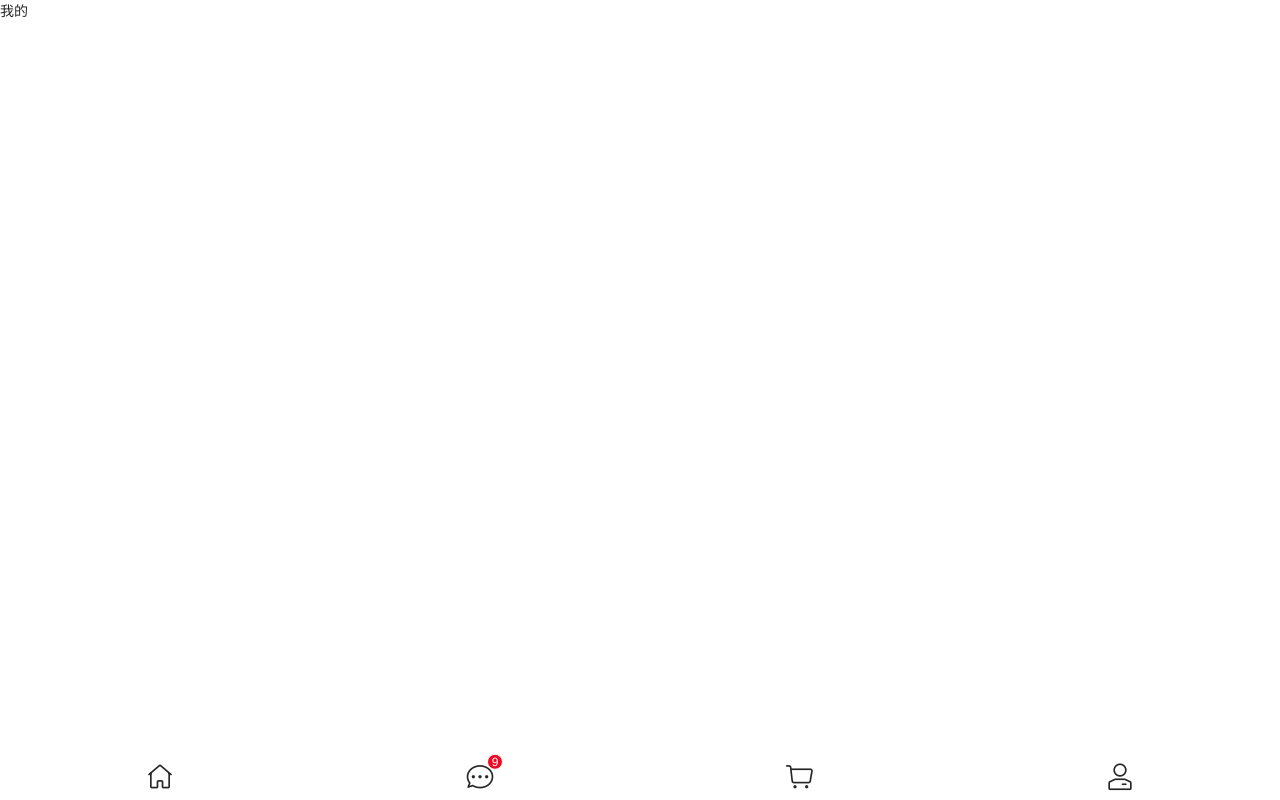
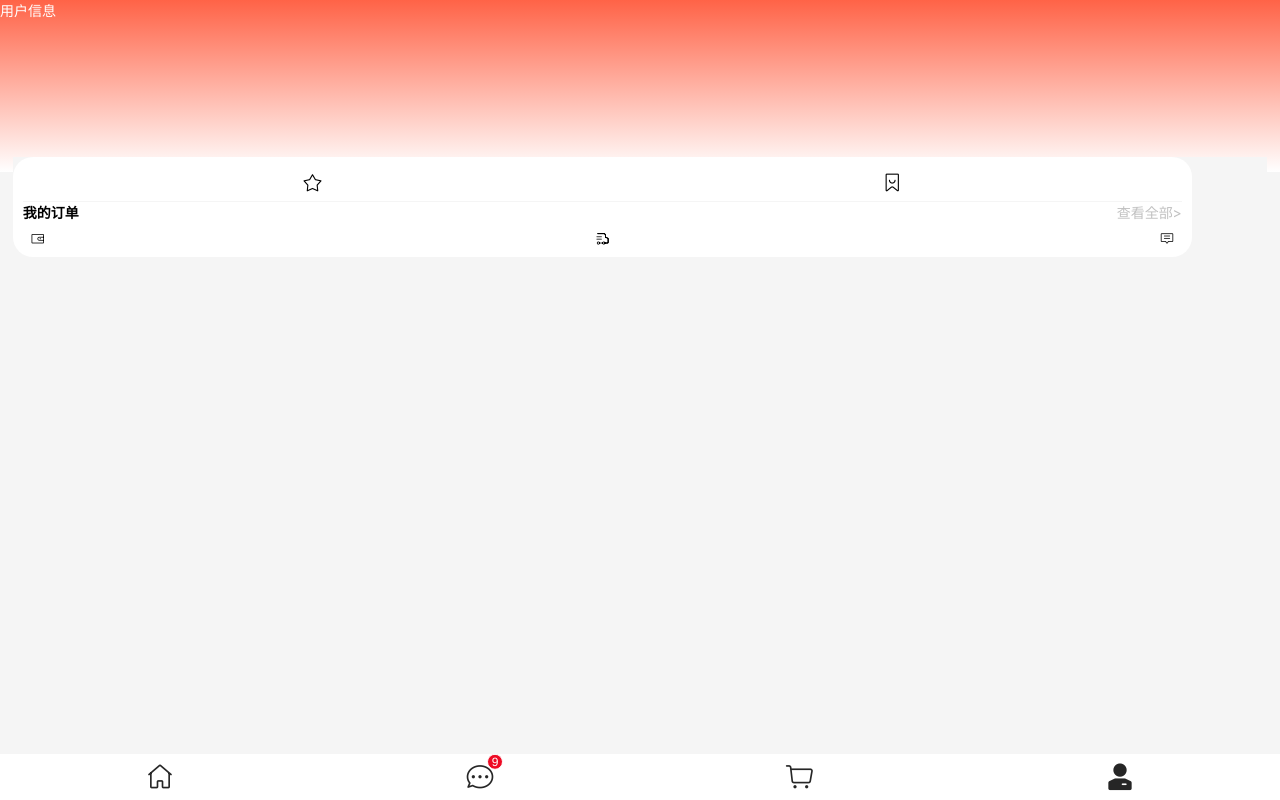
Before and after one commit to wxr-source/wxr-daydayup, a Vue app: page /#/my in a window 1280 px wide. Built offline with nearby package versions, Linux system fonts and the light colour scheme.

Commit message:
cart &my修改

```diff
--- a/src/components/footnav.vue
+++ b/src/components/footnav.vue
@@ -1,29 +1,48 @@
 <template>
   <div id="footnav">
-    <van-icon name="wap-home-o" size="30" @click="goToMy('/')"/>
-    <van-icon name="chat-o" badge="9" size="30" @click="goToMy('/message')"/>
-    <van-icon name="cart-o" size="30" @click="goToMy('/cart')"/>
-    <van-icon name="manager-o" size="30" @click="goToMy('/my')"/>
+    <van-icon
+      :name="this.$route.path == '/' ? 'wap-home' : 'wap-home-o'"
+      size="30"
+      @click="goToMy('/')"
+    />
+    <van-icon
+      :name="this.$route.path == '/message' ? 'chat' : 'chat-o'"
+      badge="9"
+      size="30"
+      @click="goToMy('/message')"
+    />
+
+    <van-icon
+      :name="this.$route.path == '/cart' ? 'cart' : 'cart-o'"
+      size="30"
+      @click="goToMy('/cart')"
+    />
+    <van-icon
+      :name="this.$route.path == '/my' ? 'manager' : 'manager-o'"
+      size="30"
+      @click="goToMy('/my')"
+    />
   </div>
 </template>
 
 <script>
 export default {
- methods:{
-     goToMy(arrive){
-         this.$router.push(arrive)}
- }
-}
+  methods: {
+    goToMy(arrive) {
+      this.$router.push(arrive);
+    },
+  },
+};
 </script>
 
 <style>
-#footnav{
-    width:100%;
-    padding-top:8px;
-    padding-bottom: 8px;;
-    background-color: white;
-    display: flex;
-    justify-content: space-around;
-    align-items: center;
+#footnav {
+  width: 100%;
+  padding-top: 8px;
+  padding-bottom: 8px;
+  background-color: white;
+  display: flex;
+  justify-content: space-around;
+  align-items: center;
 }
 </style>
--- a/src/vant.js
+++ b/src/vant.js
@@ -1,5 +1,5 @@
 import Vue from 'vue';
-import { Grid, GridItem ,Search ,DropdownMenu, DropdownItem,PullRefresh ,Toast,Empty,Icon,Checkbox,Button,Tag} from 'vant';
+import { Grid, GridItem ,Search ,DropdownMenu, DropdownItem,PullRefresh ,Toast,Empty,Icon,Checkbox,Button,Tag } from 'vant';
 
 Vue.use(Grid);
 Vue.use(GridItem);
--- a/src/views/cart.vue
+++ b/src/views/cart.vue
@@ -7,8 +7,6 @@
       <span style="margin-left: 64%;border：1px soild white"  v-if="manager" @click="managers">管理</span>
       <div id="main">
         <div class="everyshop" v-for="(item, index) in newList" :key="index">
-          <!-- <input type="checkbox" v-model="item.checked" @click="check"> -->
-
           <van-checkbox  v-model="item.checked" style="margin-left:14px"  :name="index">{{
             item.text
           }}</van-checkbox>
--- a/src/views/my.vue
+++ b/src/views/my.vue
@@ -1,13 +1,75 @@
  <template>
-  <div id="my"> 我的</div>
+  <div id="my">
+    <div id="nav">
+      <div>用户信息</div>
+      <div id="main">
+        <div class="everyshop">
+          <div class="collect">
+            <van-icon name="star-o" />
+            <van-icon name="bookmark-o" />
+          </div>
+          <span style="font-weight: 700">我的订单</span>
+          <span style="font-size: 14px; color: Silver;float:right">查看全部></span>
+          <div class="checkAll">
+            <van-icon name="pending-payment" />
+            <van-icon name="logistics" />
+            <van-icon name="comment-o" />
+          </div>
+        </div>
+      </div>
+    </div>
+  </div>
 </template>
 
 <script>
 export default {
-
-}
+  data() {
+    return {};
+  },
+  mounted() {},
+  methods: {},
+};
 </script>
 
-<style>
-
+<style lang="less" scoped>
+#my {
+  width: 100%;
+  height: 98%;
+  background-color: WhiteSmoke;
+  position: relative;
+  #nav {
+    width: 100%;
+    height: 22%;
+    background-image: linear-gradient(Tomato, white);
+    color: white;
+  }
+  #main {
+    position: absolute;
+    width: 98%;
+    left: 1%;
+    top: 20%;
+    background-color: WhiteSmoke;
+    .everyshop {
+      width: 94%;
+      height: 100px;
+      border-radius: 20px;
+      color: black;
+      background-color: white;
+      margin-bottom: 10px;
+      padding:8px 10px;
+      .collect {
+        display: flex;
+        justify-content: space-around;
+        font-size: 20px;
+        border-bottom: 1px solid WhiteSmoke;
+        padding: 8px 0;
+      }
+      .checkAll {
+        display: flex;
+        justify-content: space-between;
+        padding: 8px 8px;
+      }
+    }
+  }
+}
 </style>
```
